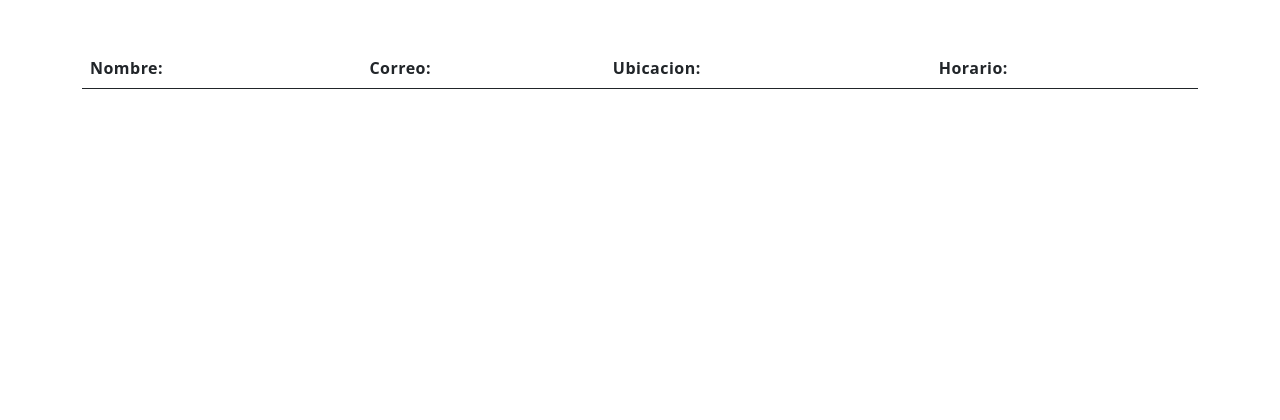
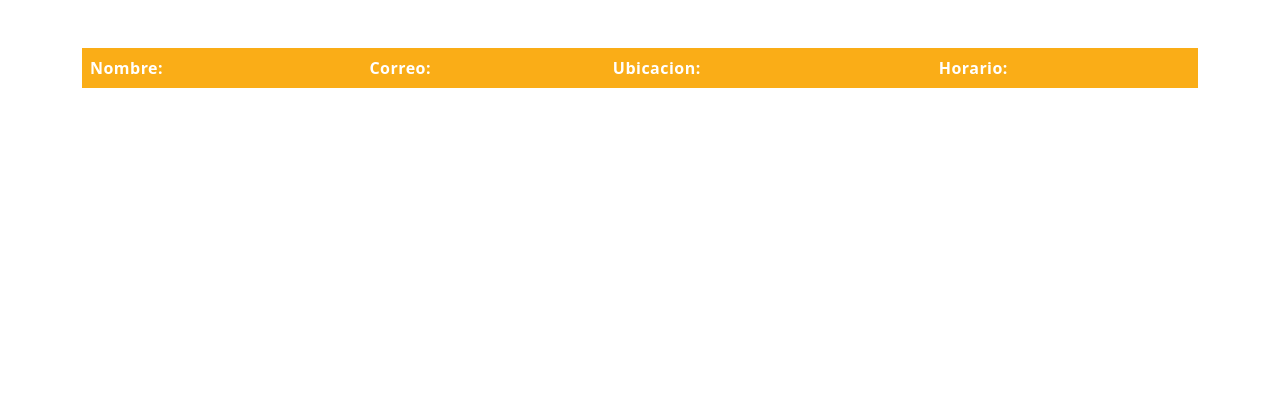
Before and after one commit to Abra117/RsVentasDicis, a PHP site: page /beemarket/productos.php?id=1 in a window 1280 px wide, with the pointer over the restyled element. Shown: the top 420 px of the page. Run offline with PHP 8.4, Linux system fonts and the light colour scheme; data that the repository does not hold is empty.

Commit message:
Arreglo de cardbox

```diff
--- a/beemarket/assets/CSS/style.css
+++ b/beemarket/assets/CSS/style.css
@@ -300,3 +300,7 @@ tr:nth-child(even){
   background-color: #693f1c;
   color: white;
 }
+tr:hover th{
+  background-color: #faad17;
+  color: white;
+}
```
